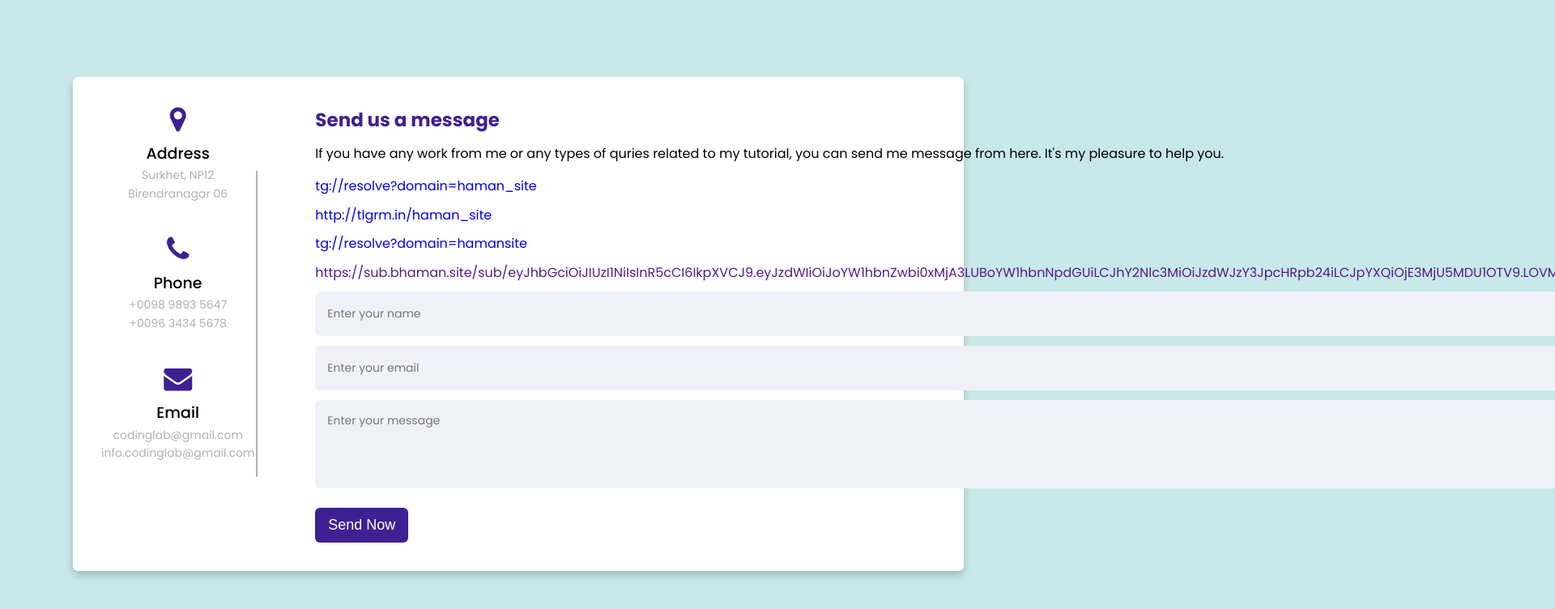
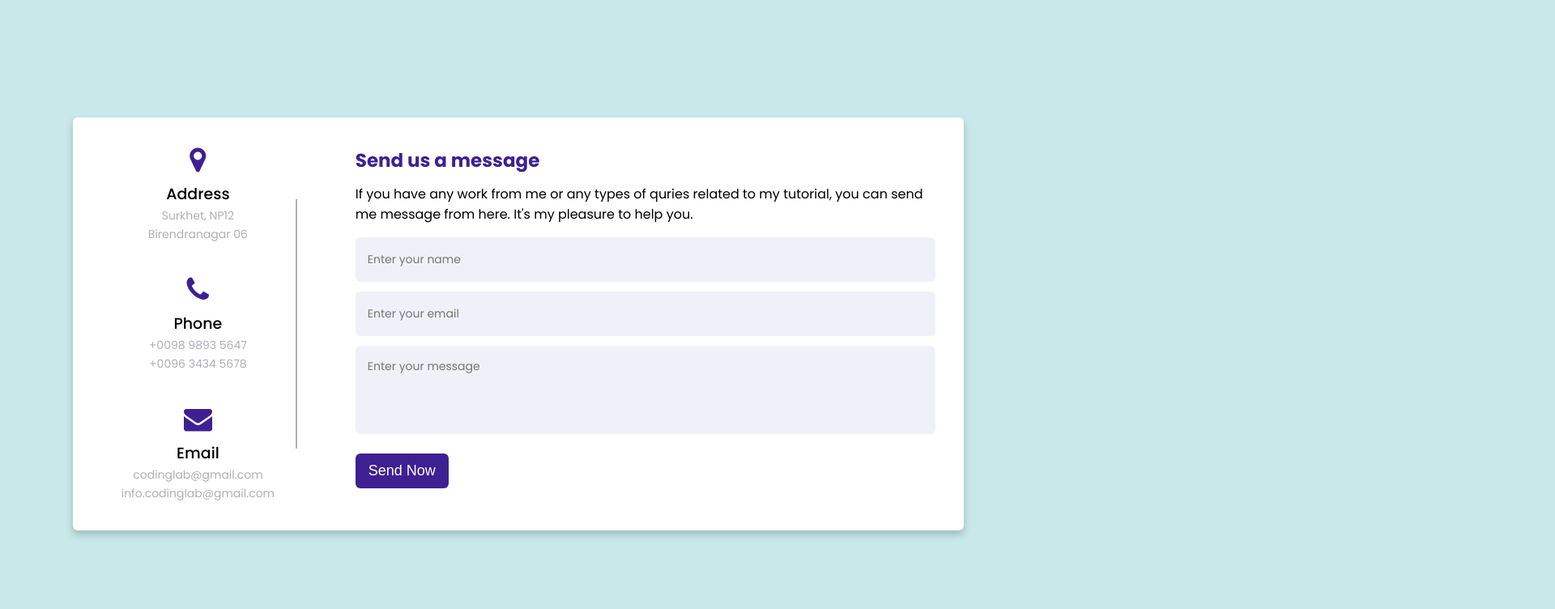
Before and after one commit to eshkevar-arash/contact-us, a plain HTML site: page index.html in a window 1280 px wide. Shown: the top 752 px of the page at 81% size, 1920 px wide, since content can reach past the window. Drawn offline with Linux system fonts and the light colour scheme.

Commit message:
Update index.html

```diff
--- a/index.html
+++ b/index.html
@@ -40,13 +40,6 @@
             <p class="right__caption">
                 If you have any work from me or any types of quries related to my tutorial, you can send me message from here. It's my pleasure to help you.
             </p>
-            <a href="tg://resolve?domain=haman_site" style="display: block;margin-bottom: 1rem">tg://resolve?domain=haman_site</a>
-            <a href="http://tlgrm.in/haman_site" style="display: block;margin-bottom: 1rem">http://tlgrm.in/haman_site</a>
-            <a href="tg://resolve?domain=hamansite" style="display: block;margin-bottom: 1rem">tg://resolve?domain=hamansite</a>
-            <a href="" style="display: block;margin-bottom: 1rem">
-                https://sub.bhaman.site/sub/eyJhbGciOiJIUzI1NiIsInR5cCI6IkpXVCJ9.eyJzdWIiOiJoYW1hbnZwbi0xMjA3LUBoYW1hbnNpdGUiLCJhY2Nlc3MiOiJzdWJzY3JpcHRpb24iLCJpYXQiOjE3MjU5MDU1OTV9.LOVMC6zBznmLoIctlCP1joUUWhMHfnUAr8FYSfT5qtU
-
-            </a>
             <form action="" class="form">
                 <div class="form__box">
                     <input type="text" class="form__control" placeholder="Enter your name">
```
